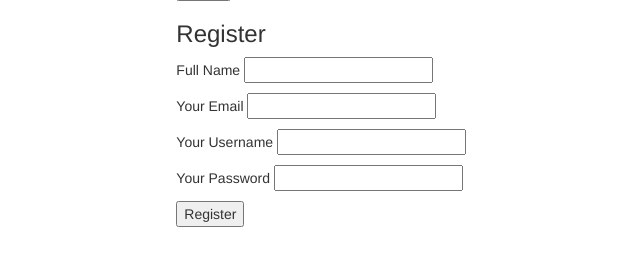
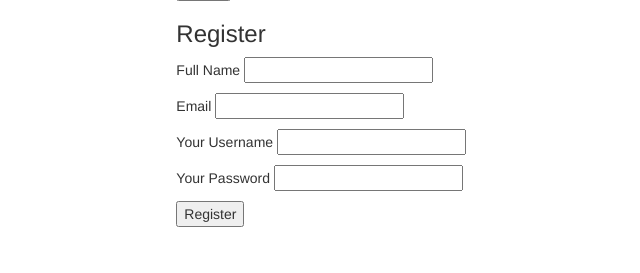
Before and after one commit to atrobman/NetApps_Final, a Flask app: template templates/login.html in a window 1280 px wide. Shown: the part 243-516 px from the top of the page, without its empty margins (42-682 px from the left). Run offline with Flask 2, Linux system fonts and the light colour scheme; the template is opened without the code that fills it, so the values that code supplies are empty; some libraries are stand-ins or nearby versions.

Commit message:
Very minor edit to Login info format

```diff
--- a/templates/login.html
+++ b/templates/login.html
@@ -34,8 +34,8 @@
           <!-- Call POST to according route to registering user on frontend -->
          <form action = "http://localhost:5000/Register" method = "POST">
           <h3>Register</h3>
-          <p>Full Name <input type = "text" name = "fullName" /></p>
-          <p>Your Email <input type = "email" name = "email" /></p>
+          <p>Full Name     <input type = "text" name = "fullName" /></p>
+          <p>Email         <input type = "email" name = "email" /></p>
           <p>Your Username <input type = "text" name = "registerUsername" /></p>
           <p>Your Password <input type = "password" name = "registerPassword" /></p>
           <p><input type = "submit" value = "Register" /></p>
```
